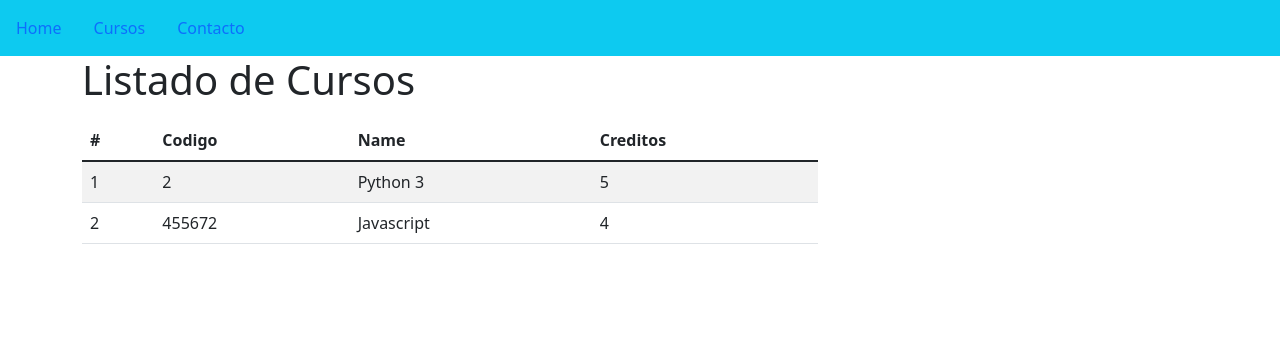
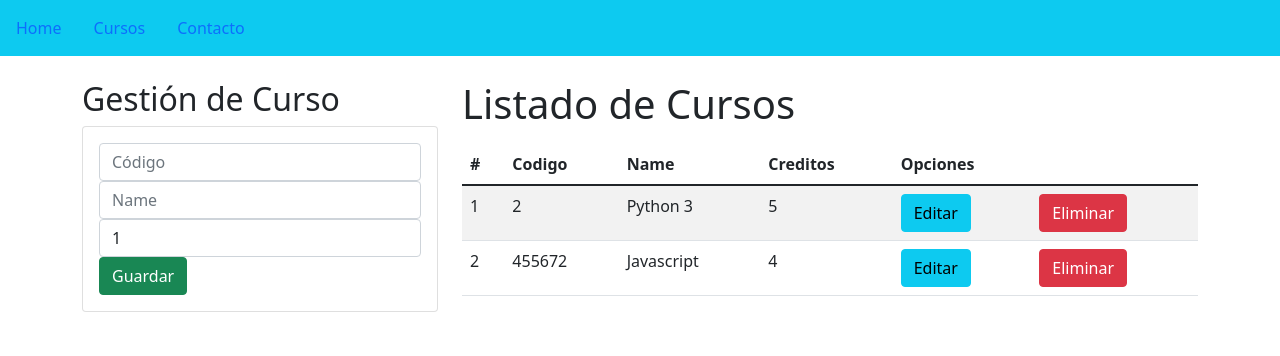
Before and after one commit to gabikohen/Crud-Universidad, a Django app: template Aplicaciones/Academico/templates/gestionCursos.html in a window 1280 px wide. Shown: the top 356 px of the page. Run offline with Django 3.2, Linux system fonts and the light colour scheme; the template is opened without the code that fills it: values that come from a table or form of the project are taken from there, others are empty; data comes from the database, SQL or seed files in the repository; both versions use the stored data as it was after the commit; parts of the project's set-up code (start-up, migrations or seed data) failed here and were passed over.

Commit message:
creacion y edicion form

```diff
--- a/Aplicaciones/Academico/models.py
+++ b/Aplicaciones/Academico/models.py
@@ -11,4 +11,4 @@ class Curso(models.Model):
 
 def __str__(self):
         text = "{0} ({1})"
-        return text.format(self.name, self.creditos)
+        return text.format(self,codigo,self.name, self.creditos)
--- a/Aplicaciones/Academico/templates/base.html
+++ b/Aplicaciones/Academico/templates/base.html
@@ -19,7 +19,7 @@
       <a class="nav-link  href="#">Cursos</a>
       <a class="nav-link   href="#">Contacto</a>
     </nav>
-    <div class="container">
+    <div class="container py-4">
       {% block body %}
 
       {% endblock%}
--- a/Aplicaciones/Academico/templates/gestionCursos.html
+++ b/Aplicaciones/Academico/templates/gestionCursos.html
@@ -4,9 +4,30 @@
 
 
 <div class="row">
-  <div class="col-sm-12 col-md-6 col-lg-8 col-xl-8">
+  <div class="col-sm-12 col-md-6 col-lg-8 col-xl-4">
 
- </div>
+    <h2>Gestión de Curso</h2>
+    <div class="card">
+      <div class="card-body">
+        <form action= "/registrarCurso/" method="POST">{% csrf_token %}
+
+          <div class="form-group">
+            <input type="text" id="txtCodigo" name="txtCodigo" class="form-control" placeholder="Código"
+                minlength="6" maxlength="6" required>
+        </div>
+          <div class="form-group">
+            <input type="text"  id="txtNombre" name="txtNombre" class="form-control" placeholder="Name"  maxlength="50" required>
+          </div>
+          <div class="form-group">
+            <input type="text"  id="numCreditos" name="numCreditos" class="form-control" placeholder="Creditos"  minlength="1"  maxlength="20"  value="1" required>
+          </div>
+          <div class="form-group">
+            <button type="submit" class="btn btn-success btn-block text-white">Guardar</button>
+        </div>
+        </form>
+      </div>
+    </div>
+</div>
  <div class="col-sm-12 col-md-6 col-lg-8 col-xl-8">
   <h1>Listado de Cursos</h1>
   <div class="table-responsive py-2">
@@ -17,6 +38,7 @@
            <th>Codigo</th>
            <th>Name</th>
            <th>Creditos</th>
+           <th colspan="2">Opciones</th>
          </tr>
        </thead>
        <tbody>
@@ -26,7 +48,10 @@
           <td>{{c.codigo}}</td>
           <td>{{c.name}}</td>
           <td>{{c.creditos}}</td>
-         </tr>
+          <td><a href="editarCurso/{{c.codigo}}" class="btn btn-info">Editar</a></td>
+          <td><a href="deleteCurso/{{c.codigo}}" class="btn btn-danger">Eliminar</a></td>
+      </tr>
+
          {% endfor %}
        </tbody>
      </table>
--- a/Aplicaciones/Academico/urls.py
+++ b/Aplicaciones/Academico/urls.py
@@ -4,5 +4,10 @@ from .import views
 
 urlpatterns = [
     path('',views.home),
+    path('registrarCurso/',views.registrarCurso),
+    path('editarCurso/<codigo>',views.editarCurso),
+    path('editCurso/',views.editCurso),
+    path('deleteCurso/<codigo>',views.deleteCurso)
+
 
 ]
```
Also changed, not shown: Aplicaciones/Academico/templates/editarCurso.html (added, +33 -0 lines), Aplicaciones/Academico/views.py (+31 -1 lines), Universidad.db.
